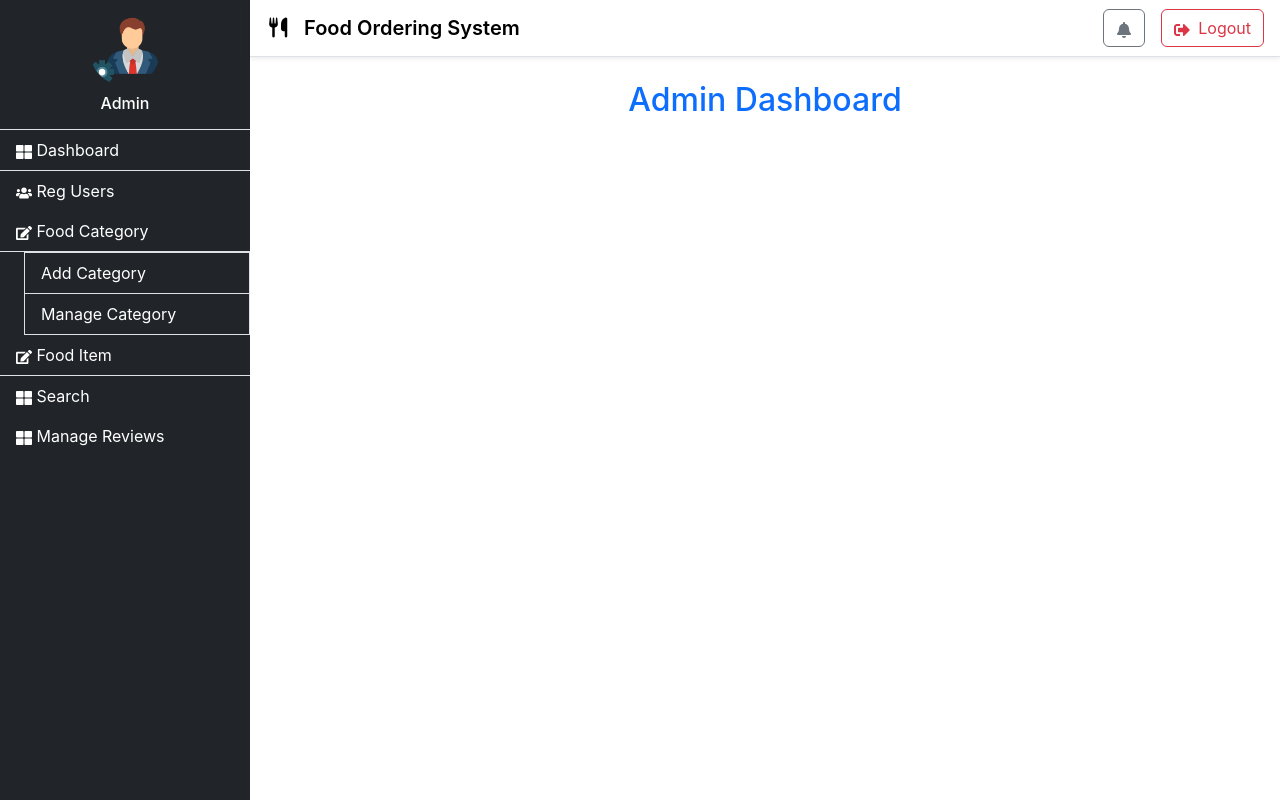
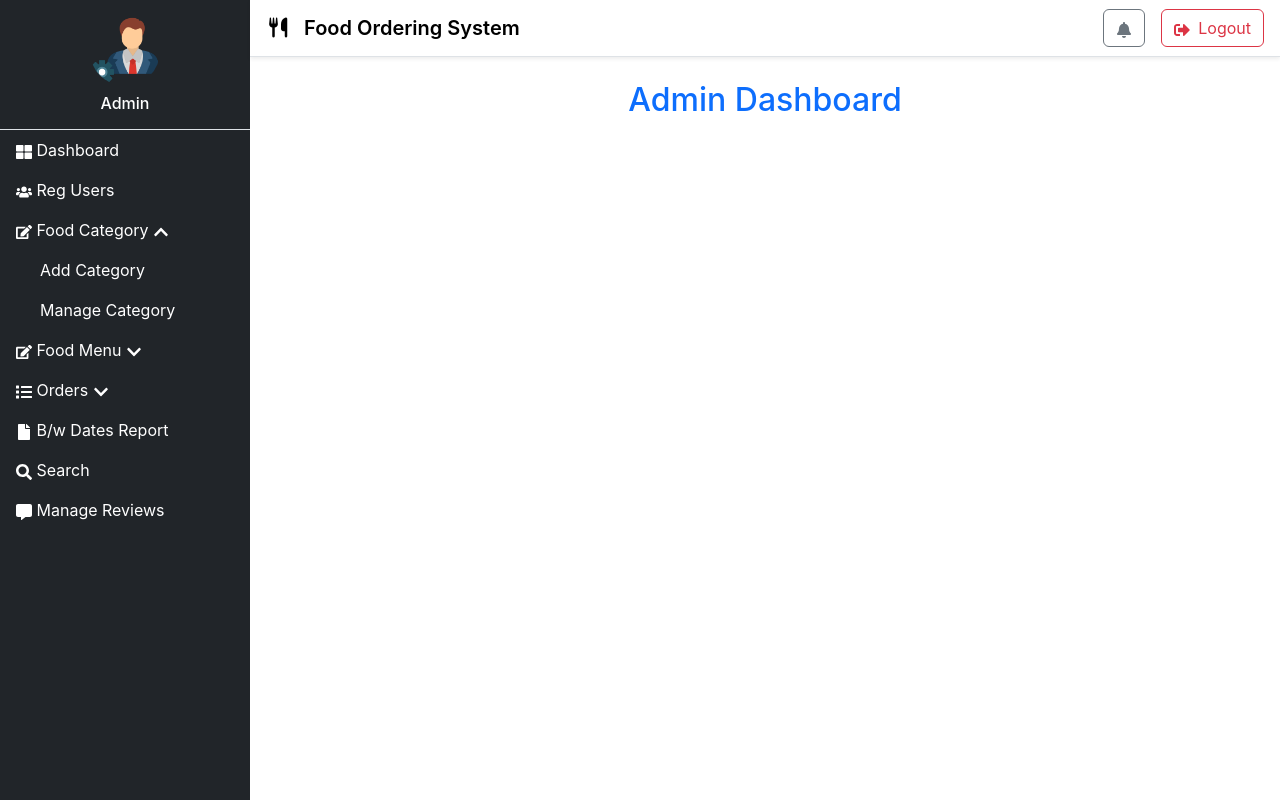
Before and after one commit to nishant0820/Food-Ordering-System, a React (Create React App) app in the folder frontend/: page /admin-dashboard in a window 1280 px wide. Both pictures are taken after a click on the button "Food Category". Built offline with nearby package versions, Linux system fonts and the light colour scheme.

Commit message:
Implement logout functionality in AdminHeader; enhance AdminSidebar with new icons and order management links; update AdminLogin to store admin user in local storage upon successful login

```diff
--- a/frontend/src/components/AdminHeader.js
+++ b/frontend/src/components/AdminHeader.js
@@ -1,7 +1,13 @@
-import React from 'react'
+import React, { useState } from 'react'
 import { FaBars, FaBell, FaSignOutAlt } from 'react-icons/fa';
+import { useNavigate } from 'react-router-dom';
 
 const AdminHeader = () => {
+    const navigate = useNavigate();
+    const handleLogout = () => {
+        localStorage.removeItem("adminUser");
+        navigate("/admin-login");
+    }
   return (
     <nav className="navbar navbar-expand-lg navbar-light bg-white border-bottom px-3 shadow-sm">
 
@@ -20,7 +26,7 @@ const AdminHeader = () => {
 
                 </li>
                 <li className="nav-item">
-                    <button className="btn btn-outline-danger">
+                    <button className="btn btn-outline-danger" onClick={handleLogout}>
                         <FaSignOutAlt className="me-1" /> Logout
                     </button>
                 </li>
--- a/frontend/src/components/AdminSidebar.js
+++ b/frontend/src/components/AdminSidebar.js
@@ -1,6 +1,6 @@
 import React, { useState } from 'react'
 import { Link } from 'react-router-dom';
-import { FaEdit, FaThLarge, FaUsers } from 'react-icons/fa';
+import { FaEdit, FaThLarge, FaUsers, FaChevronUp, FaChevronDown, FaList, FaFile, FaSearch, FaCommentAlt } from 'react-icons/fa';
 
 const AdminSidebar = () => {
 
@@ -21,7 +21,7 @@ const AdminSidebar = () => {
             </div>
 
             <div className="list-group list-group-flush">
-                <Link className="list-group-item list-group-item-action bg-dark text-white">
+                <Link className="list-group-item list-group-item-action bg-dark text-white border-0">
                     <FaThLarge /> Dashboard
                 </Link>
 
@@ -31,52 +31,92 @@ const AdminSidebar = () => {
                     </Link>
                 </div>
 
-                <button onClick={() => toggleMenu('category')} className="list-group-item list-group-item-action bg-dark text-white">
-                    <FaEdit /> Food Category
+                <button onClick={() => toggleMenu('category')} className="list-group-item list-group-item-action bg-dark text-white border-0">
+                    <FaEdit /> Food Category {openMenus.category ? <FaChevronUp /> : <FaChevronDown />}
                 </button>
 
                 {openMenus.category && (
                     <div className="ps-4">
-                        <Link className="list-group-item list-group-item-action bg-dark text-white">
+                        <Link className="list-group-item list-group-item-action bg-dark text-white border-0">
                             Add Category
                         </Link>
 
-                        <Link className="list-group-item list-group-item-action bg-dark text-white">
+                        <Link className="list-group-item list-group-item-action bg-dark text-white border-0">
                             Manage Category
                         </Link>
                     </div>
                 )}
 
-                <button onClick={() => toggleMenu('food')} className="list-group-item list-group-item-action bg-dark text-white">
-                    <FaEdit /> Food Item
+                <button onClick={() => toggleMenu('food')} className="list-group-item list-group-item-action bg-dark text-white border-0">
+                    <FaEdit /> Food Menu {openMenus.food ? <FaChevronUp /> : <FaChevronDown />}
                 </button>
 
                 {openMenus.food && (
                     <div className="ps-4">
-                        <Link className="list-group-item list-group-item-action bg-dark text-white">
-                            Add Food Item
+                        <Link className="list-group-item list-group-item-action bg-dark text-white border-0">
+                            Add Food
                         </Link>
 
-                        <Link className="list-group-item list-group-item-action bg-dark text-white">
-                            Manage Food Item
+                        <Link className="list-group-item list-group-item-action bg-dark text-white border-0">
+                            Manage Food
+                        </Link>
+                    </div>
+                )}
+
+                <button onClick={() => toggleMenu('order')} className="list-group-item list-group-item-action bg-dark text-white border-0">
+                    <FaList /> Orders {openMenus.order ? <FaChevronUp /> : <FaChevronDown />}
+                </button>
+
+                {openMenus.order && (
+                    <div className="ps-4">
+                        <Link className="list-group-item list-group-item-action bg-dark text-white border-0">
+                            Not Confirmed
+                        </Link>
+
+                        <Link className="list-group-item list-group-item-action bg-dark text-white border-0">
+                            Confirmed
+                        </Link>
+
+                        <Link className="list-group-item list-group-item-action bg-dark text-white border-0">
+                            Being Prepared
+                        </Link>
+
+                        <Link className="list-group-item list-group-item-action bg-dark text-white border-0">
+                            Food Pickup
+                        </Link>
+
+                        <Link className="list-group-item list-group-item-action bg-dark text-white border-0">
+                            Delivered
+                        </Link>
+
+                        <Link className="list-group-item list-group-item-action bg-dark text-white border-0">
+                            Cancelled
+                        </Link>
+
+                        <Link className="list-group-item list-group-item-action bg-dark text-white border-0">
+                            All Orders
                         </Link>
                     </div>
                 )}
 
                 <div className="list-group list-group-flush">
                     <Link className="list-group-item list-group-item-action bg-dark text-white">
-                        <FaThLarge /> Search
+                        <FaFile /> B/w Dates Report
                     </Link>
                 </div>
 
                 <div className="list-group list-group-flush">
                     <Link className="list-group-item list-group-item-action bg-dark text-white">
-                        <FaThLarge /> Manage Reviews
+                        <FaSearch /> Search
+                    </Link>
+                </div>
+
+                <div className="list-group list-group-flush">
+                    <Link className="list-group-item list-group-item-action bg-dark text-white">
+                        <FaCommentAlt /> Manage Reviews
                     </Link>
                 </div>
             </div>
-
-
         </div>
     )
 }
--- a/frontend/src/pages/AdminLogin.js
+++ b/frontend/src/pages/AdminLogin.js
@@ -20,7 +20,8 @@ const AdminLogin = () => {
     const data = await response.json();
 
     if(response.status === 200){
-      toast.success(data.message)
+      toast.success(data.message);
+      localStorage.setItem("adminUser", username);
       setTimeout(()=>{
         window.location.href = '/admin-dashboard'
       },2000)
```
